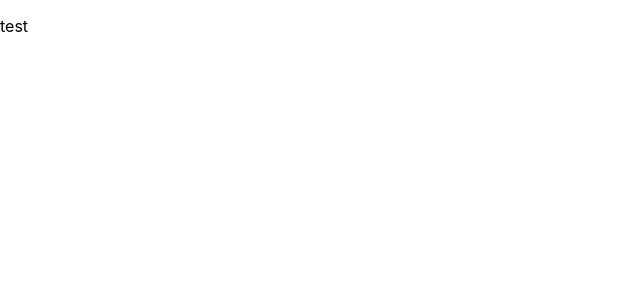
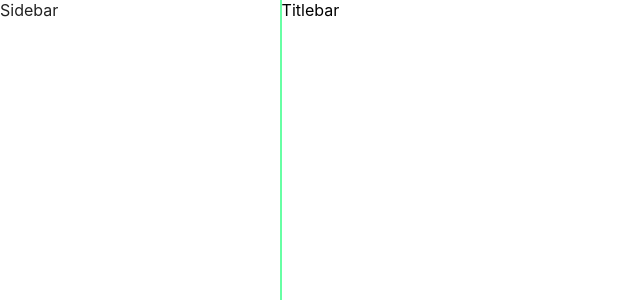
Before and after one commit to kevinliu399/QuickApply, a React (Create React App) app: page / in a window 1280 px wide. Shown: the top 300 px of the page, without its empty margins (0-640 px from the left). Built offline with nearby package versions, Linux system fonts and the light colour scheme.

Commit message:
Sidebar and main section layout implemented

```diff
--- a/package.json
+++ b/package.json
@@ -3,6 +3,9 @@
   "version": "0.1.0",
   "private": true,
   "dependencies": {
+    "@emotion/react": "^11.11.4",
+    "@emotion/styled": "^11.11.5",
+    "@mui/material": "^5.15.18",
     "@testing-library/jest-dom": "^5.17.0",
     "@testing-library/react": "^13.4.0",
     "@testing-library/user-event": "^13.5.0",
--- a/src/App.tsx
+++ b/src/App.tsx
@@ -1,12 +1,13 @@
 import React from 'react';
 import logo from './logo.svg';
 import './App.css';
+import LayoutComponent from './components/LayoutComponent/LayoutComponent';
 
 const App: React.FC = () => {
   //this is a test comment
   return (
     <>
-      <p>test</p>
+      <LayoutComponent />
     </>
   );
 }
--- /dev/null
+++ b/src/components/LayoutComponent/LayoutComponent.tsx
@@ -0,0 +1,41 @@
+import React from 'react';
+import { Box, CssBaseline, Drawer, Typography } from '@mui/material';
+import Sidebar from '../Sidebar/Sidebar';
+import Titlebar from '../MainGrid/Titlebar';
+
+const drawerWidth = 22;
+
+const LayoutComponent: React.FC = () => {
+  return (
+    <Box sx={{ display: 'flex', height: '100vh' }}>
+
+    {/* side bar */}
+      <Drawer
+        sx={{
+          width: `${drawerWidth}%`,
+          flexShrink: 0,
+          '& .MuiDrawer-paper': {
+            width: `${drawerWidth}%`,
+            boxSizing: 'border-box',
+            borderRight: '2px solid #67FFA4'
+          },
+        }}
+        variant="permanent"
+        anchor="left"
+      >
+        <Sidebar />
+
+      </Drawer>
+
+    {/* Main part of the project */}
+      <Box
+        component="main"
+        sx={{ flexGrow: 1, width: `calc(100% - ${drawerWidth}%)` }}
+      >
+        <Titlebar />
+      </Box>
+    </Box>
+  );
+};
+
+export default LayoutComponent;
--- /dev/null
+++ b/src/components/MainGrid/Titlebar.tsx
@@ -0,0 +1,11 @@
+import React from 'react';
+
+const Titlebar: React.FC = () => {
+    return (
+        <>
+            Titlebar
+        </>
+    )
+}
+
+export default Titlebar;
--- /dev/null
+++ b/src/components/Sidebar/Sidebar.tsx
@@ -0,0 +1,11 @@
+import React from 'react';
+
+const Sidebar: React.FC = () => {
+    return (
+        <>
+            Sidebar
+        </>
+    )
+}
+
+export default Sidebar;
```
Also changed, not shown: 1 other file (tests, documents, lock files or other folders).
